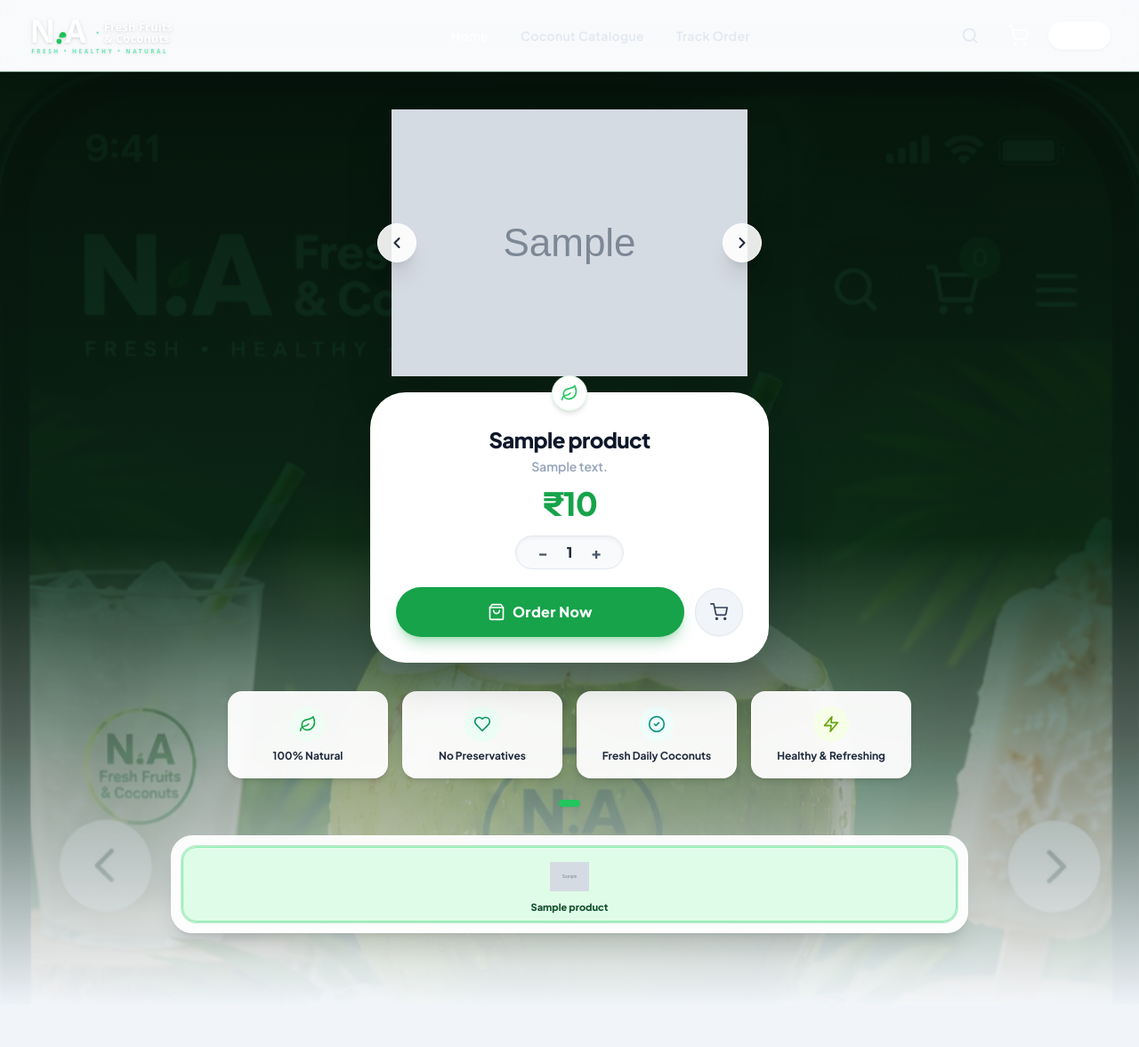
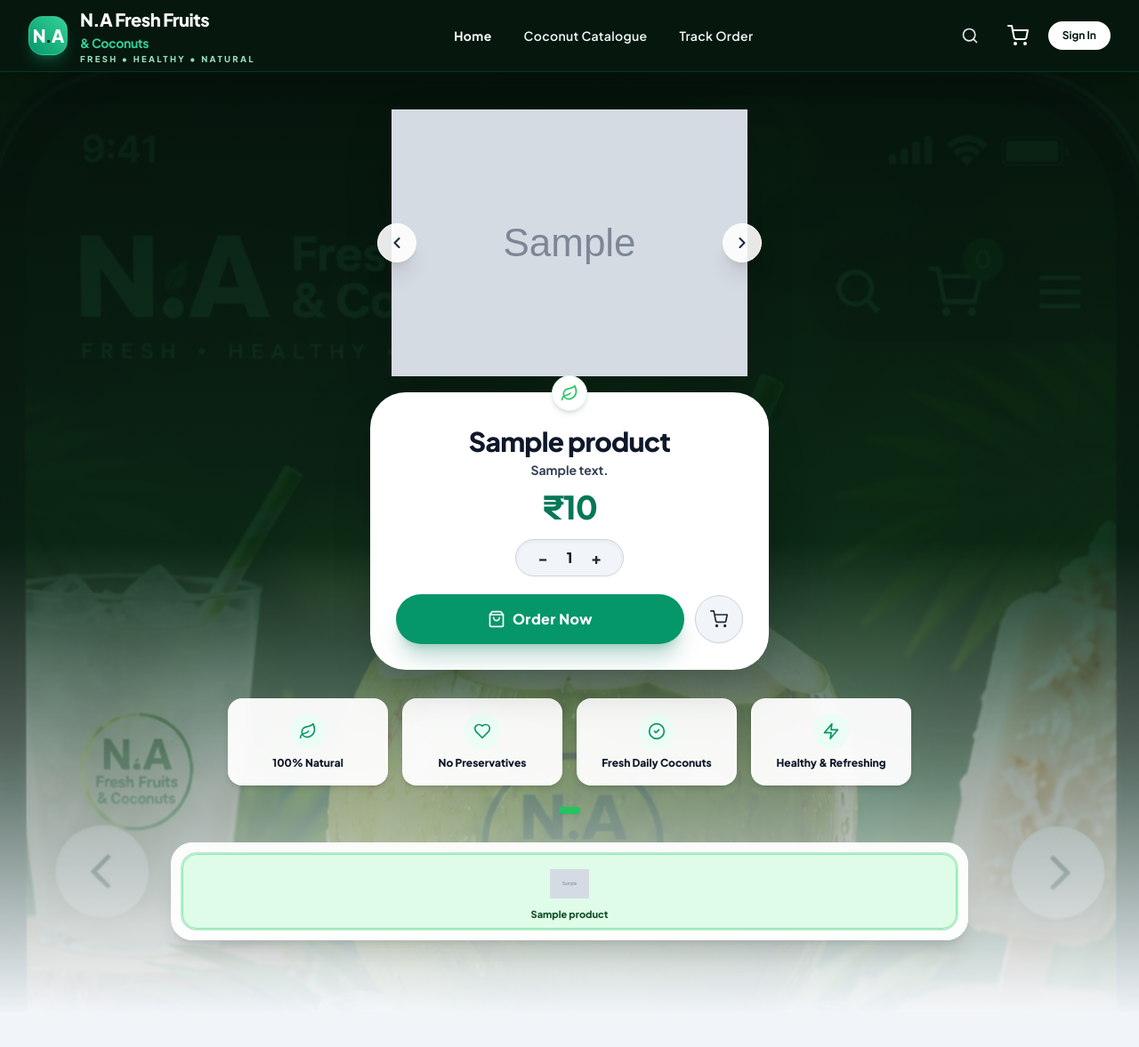
Before and after one commit to Azlenali007/Nifruitjaora, a PHP site: page / in a window 1280 px wide. Shown: the top 1177 px of the page at 89% size. Run offline with PHP 8.4, Linux system fonts and the light colour scheme; tables that the repository leaves empty hold one stand-in row (values such as "Sample post"); grey boxes marked "Sample" are stand-in pictures; some libraries are stand-ins or nearby versions.

Commit message:
refactor: update brand identity and harden security
- Redesign SVG logo with new brand gradient and layout.
- Extend Tailwind color palette with brand-950.
- Improve routing to support HEAD requests.
- Add Apache and PHP-level security rules to block access to sensitive files.

```diff
--- a/app/Core/Router.php
+++ b/app/Core/Router.php
@@ -67,9 +67,10 @@ class Router {
         // Strip query string and base path
         $path = parse_url($uri, PHP_URL_PATH) ?? '/';
         $method = strtoupper($_POST['_method'] ?? $method);
+        $matchMethod = ($method === 'HEAD') ? 'GET' : $method;
 
         foreach ($this->routes as $route) {
-            if ($route['method'] === $method && preg_match($route['pattern'], $path, $matches)) {
+            if ($route['method'] === $matchMethod && preg_match($route['pattern'], $path, $matches)) {
                 // Extract named parameters
                 $params = array_filter($matches, 'is_string', ARRAY_FILTER_USE_KEY);
 
--- a/app/Views/home/index.php
+++ b/app/Views/home/index.php
@@ -40,9 +40,9 @@
                         </div>
 
                         <!-- Top green accent notch -->
-                        <div class="w-6 h-1 bg-brand-500 rounded-full mb-1"></div>
-                        <h4 class="text-[11px] sm:text-xs font-bold text-slate-800 leading-tight mb-1 line-clamp-2" x-text="prevProduct.name"></h4>
-                        <div class="text-brand-600 font-extrabold text-sm sm:text-base mb-2 sm:mb-3" x-text="'₹' + Math.round(prevProduct.price)"></div>
+                        <div class="w-6 h-1 bg-emerald-500 rounded-full mb-1"></div>
+                        <h4 class="text-[11px] sm:text-xs font-black text-slate-900 leading-tight mb-1 line-clamp-2" x-text="prevProduct.name"></h4>
+                        <div class="text-emerald-700 font-black text-sm sm:text-base mb-2 sm:mb-3" x-text="'₹' + Math.round(prevProduct.price)"></div>
 
                         <!-- Circular Quick Cart Button -->
                         <button @click.stop="addQuickProduct(prevProduct.id)" type="button" aria-label="Add to cart"
@@ -89,31 +89,31 @@
                         </div>
 
                         <!-- Product Name -->
-                        <h2 class="text-xl sm:text-2xl font-black text-slate-900 tracking-tight pt-2" x-text="currentProduct.name">
+                        <h2 class="text-xl sm:text-2xl md:text-3xl font-black text-slate-900 tracking-tight pt-2" x-text="currentProduct.name">
                             Fresh Nariyal Pani
                         </h2>
 
-                        <!-- Natural Tagline / Subtitle -->
-                        <p class="text-xs sm:text-sm font-semibold text-slate-400 mt-1" x-text="currentProduct.short_description || '100% Natural | No Added Sugar | Fresh & Healthy'">
+                        <!-- Natural Tagline / Subtitle (High Contrast) -->
+                        <p class="text-xs sm:text-sm font-bold text-slate-700 mt-1" x-text="currentProduct.short_description || '100% Natural | No Added Sugar | Fresh & Healthy'">
                             100% Natural | No Added Sugar | Fresh &amp; Healthy
                         </p>
 
                         <!-- Price -->
                         <div class="mt-2 sm:mt-3">
-                            <span class="text-3xl sm:text-4xl font-extrabold text-brand-600 tracking-tight" x-text="'₹' + Math.round(currentProduct.price)">
+                            <span class="text-3xl sm:text-4xl font-black text-emerald-700 tracking-tight" x-text="'₹' + Math.round(currentProduct.price)">
                                 ₹40
                             </span>
                         </div>
 
                         <!-- Quantity Selector Pill [- 1 +] -->
-                        <div class="inline-flex items-center justify-center bg-slate-50 border border-slate-200 rounded-full py-1 px-4 mt-3 sm:mt-4 shadow-inner">
+                        <div class="inline-flex items-center justify-center bg-slate-100 border border-slate-300 rounded-full py-1.5 px-4 mt-3 sm:mt-4 shadow-inner">
                             <button @click="decrementQty()" type="button" aria-label="Decrease quantity"
-                                    class="w-7 h-7 flex items-center justify-center text-slate-600 hover:text-brand-600 font-extrabold text-lg select-none">
+                                    class="w-7 h-7 flex items-center justify-center text-slate-800 hover:text-emerald-700 font-black text-lg select-none">
                                 &minus;
                             </button>
-                            <span class="w-8 text-center font-extrabold text-base text-slate-800" x-text="quantity">1</span>
+                            <span class="w-8 text-center font-black text-base text-slate-900" x-text="quantity">1</span>
                             <button @click="incrementQty()" type="button" aria-label="Increase quantity"
-                                    class="w-7 h-7 flex items-center justify-center text-slate-600 hover:text-brand-600 font-extrabold text-lg select-none">
+                                    class="w-7 h-7 flex items-center justify-center text-slate-800 hover:text-emerald-700 font-black text-lg select-none">
                                 &#43;
                             </button>
                         </div>
@@ -121,12 +121,12 @@
                         <!-- Action Buttons: Order Now & Add to Cart -->
                         <div class="mt-4 sm:mt-5 flex items-center gap-3">
                             <button @click="addActiveToCart(true)" type="button"
-                                    class="flex-1 py-3.5 sm:py-4 px-6 rounded-full bg-brand-600 hover:bg-brand-700 active:scale-[0.98] text-white font-extrabold text-sm sm:text-base tracking-wide flex items-center justify-center gap-2 shadow-lg shadow-brand-600/30 transition-all">
-                                <svg class="w-5 h-5"><use href="/assets/icons/sprite.svg#icon-bag"></use></svg>
-                                <span>Order Now</span>
+                                    class="flex-1 py-3.5 sm:py-4 px-6 rounded-full bg-emerald-600 hover:bg-emerald-500 active:scale-[0.98] text-white font-black text-sm sm:text-base tracking-wide flex items-center justify-center gap-2 shadow-xl shadow-emerald-700/25 transition-all">
+                                <svg class="w-5 h-5 text-white"><use href="/assets/icons/sprite.svg#icon-bag"></use></svg>
+                                <span class="text-white">Order Now</span>
                             </button>
                             <button @click="addActiveToCart(false)" type="button" aria-label="Add to cart"
-                                    class="p-3.5 sm:p-4 rounded-full bg-slate-100 hover:bg-brand-50 text-slate-700 hover:text-brand-600 border border-slate-200 transition-colors shadow-sm" title="Add to Cart">
+                                    class="p-3.5 sm:p-4 rounded-full bg-slate-100 hover:bg-emerald-50 text-slate-800 hover:text-emerald-700 border border-slate-300 transition-colors shadow-sm" title="Add to Cart">
                                 <svg class="w-5 h-5"><use href="/assets/icons/sprite.svg#icon-cart"></use></svg>
                             </button>
                         </div>
@@ -148,9 +148,9 @@
                         </div>
 
                         <!-- Top green accent notch -->
-                        <div class="w-6 h-1 bg-brand-500 rounded-full mb-1"></div>
-                        <h4 class="text-[11px] sm:text-xs font-bold text-slate-800 leading-tight mb-1 line-clamp-2" x-text="nextProduct.name"></h4>
-                        <div class="text-brand-600 font-extrabold text-sm sm:text-base mb-2 sm:mb-3" x-text="'₹' + Math.round(nextProduct.price)"></div>
+                        <div class="w-6 h-1 bg-emerald-500 rounded-full mb-1"></div>
+                        <h4 class="text-[11px] sm:text-xs font-black text-slate-900 leading-tight mb-1 line-clamp-2" x-text="nextProduct.name"></h4>
+                        <div class="text-emerald-700 font-black text-sm sm:text-base mb-2 sm:mb-3" x-text="'₹' + Math.round(nextProduct.price)"></div>
 
                         <!-- Circular Quick Cart Button -->
                         <button @click.stop="addQuickProduct(nextProduct.id)" type="button" aria-label="Add to cart"
@@ -170,35 +170,35 @@
             <!-- 4 BENEFIT BADGES ROW (Matches Reference Design) -->
             <div class="mt-8 grid grid-cols-2 sm:grid-cols-4 gap-3 sm:gap-4 max-w-3xl mx-auto">
                 <!-- Badge 1: 100% Natural -->
-                <div class="bg-white/95 backdrop-blur-sm rounded-2xl p-4 text-center shadow-md border border-white/60 flex flex-col items-center justify-center transition-transform hover:-translate-y-0.5">
-                    <div class="w-10 h-10 rounded-full bg-brand-50 text-brand-600 flex items-center justify-center mb-2">
+                <div class="bg-white/95 backdrop-blur-sm rounded-2xl p-4 text-center shadow-md border border-white/70 flex flex-col items-center justify-center transition-transform hover:-translate-y-0.5">
+                    <div class="w-10 h-10 rounded-full bg-emerald-50 text-emerald-600 flex items-center justify-center mb-2">
                         <svg class="w-5 h-5"><use href="/assets/icons/sprite.svg#icon-leaf"></use></svg>
                     </div>
-                    <span class="text-xs font-bold text-slate-800">100% Natural</span>
+                    <span class="text-xs font-black text-slate-900">100% Natural</span>
                 </div>
 
                 <!-- Badge 2: No Preservatives -->
-                <div class="bg-white/95 backdrop-blur-sm rounded-2xl p-4 text-center shadow-md border border-white/60 flex flex-col items-center justify-center transition-transform hover:-translate-y-0.5">
+                <div class="bg-white/95 backdrop-blur-sm rounded-2xl p-4 text-center shadow-md border border-white/70 flex flex-col items-center justify-center transition-transform hover:-translate-y-0.5">
                     <div class="w-10 h-10 rounded-full bg-emerald-50 text-emerald-600 flex items-center justify-center mb-2">
                         <svg class="w-5 h-5"><use href="/assets/icons/sprite.svg#icon-heart"></use></svg>
                     </div>
-                    <span class="text-xs font-bold text-slate-800">No Preservatives</span>
+                    <span class="text-xs font-black text-slate-900">No Preservatives</span>
                 </div>
 
                 <!-- Badge 3: Fresh Daily Coconuts -->
-                <div class="bg-white/95 backdrop-blur-sm rounded-2xl p-4 text-center shadow-md border border-white/60 flex flex-col items-center justify-center transition-transform hover:-translate-y-0.5">
-                    <div class="w-10 h-10 rounded-full bg-teal-50 text-teal-600 flex items-center justify-center mb-2">
+                <div class="bg-white/95 backdrop-blur-sm rounded-2xl p-4 text-center shadow-md border border-white/70 flex flex-col items-center justify-center transition-transform hover:-translate-y-0.5">
+                    <div class="w-10 h-10 rounded-full bg-emerald-50 text-emerald-600 flex items-center justify-center mb-2">
                         <svg class="w-5 h-5"><use href="/assets/icons/sprite.svg#icon-circle-check"></use></svg>
                     </div>
-                    <span class="text-xs font-bold text-slate-800">Fresh Daily Coconuts</span>
+                    <span class="text-xs font-black text-slate-900">Fresh Daily Coconuts</span>
                 </div>
 
                 <!-- Badge 4: Healthy & Refreshing -->
-                <div class="bg-white/95 backdrop-blur-sm rounded-2xl p-4 text-center shadow-md border border-white/60 flex flex-col items-center justify-center transition-transform hover:-translate-y-0.5">
-                    <div class="w-10 h-10 rounded-full bg-lime-50 text-lime-600 flex items-center justify-center mb-2">
+                <div class="bg-white/95 backdrop-blur-sm rounded-2xl p-4 text-center shadow-md border border-white/70 flex flex-col items-center justify-center transition-transform hover:-translate-y-0.5">
+                    <div class="w-10 h-10 rounded-full bg-emerald-50 text-emerald-600 flex items-center justify-center mb-2">
                         <svg class="w-5 h-5"><use href="/assets/icons/sprite.svg#icon-zap"></use></svg>
                     </div>
-                    <span class="text-xs font-bold text-slate-800">Healthy &amp; Refreshing</span>
+                    <span class="text-xs font-black text-slate-900">Healthy &amp; Refreshing</span>
                 </div>
             </div>
 
--- a/app/Views/layouts/main.php
+++ b/app/Views/layouts/main.php
@@ -38,25 +38,43 @@
     </div>
     <?php endif; ?>
 
-    <!-- Navigation Header (Modern, High Contrast, Matches Visual Reference) -->
-    <header class="sticky top-0 z-40 bg-brand-950/95 backdrop-blur-md border-b border-brand-800/50 text-white transition-all shadow-lg">
+    <!-- Navigation Header (Solid Background, Guaranteed 100% Brand Visibility) -->
+    <header class="sticky top-0 z-40 bg-[#06180e] border-b border-emerald-900/60 text-white transition-all shadow-xl">
         <div class="max-w-7xl mx-auto px-3 sm:px-6 lg:px-8">
             <div class="flex items-center justify-between h-18 sm:h-20">
 
-                <!-- Brand Logo (High Visibility, Never Clipped or Overlapped) -->
-                <a href="/" class="flex items-center gap-2 group focus:outline-none shrink-0 py-1" aria-label="N.A Fresh Fruits & Coconuts">
-                    <img src="/assets/images/logo.svg"
-                         alt="N.A Fresh Fruits & Coconuts"
-                         class="h-9 sm:h-11 md:h-12 w-auto max-w-[190px] xs:max-w-[220px] sm:max-w-[270px] md:max-w-none object-contain transition-transform group-hover:scale-102 filter drop-shadow">
+                <!-- Brand Logo & Name (Crisp Vector & Typography Lockup - Always 100% Visible) -->
+                <a href="/" class="flex items-center gap-2.5 sm:gap-3.5 group focus:outline-none shrink-0 py-1" aria-label="N.A Fresh Fruits & Coconuts">
+                    <!-- Emblem: N.A with natural green leaf accent -->
+                    <div class="w-10 h-10 sm:w-11 sm:h-11 rounded-2xl bg-gradient-to-tr from-emerald-600 to-emerald-400 flex items-center justify-center shadow-lg shadow-emerald-500/30 text-white shrink-0 group-hover:scale-105 transition-transform border border-emerald-300/30">
+                        <span class="text-lg sm:text-xl font-black tracking-tighter select-none font-sans flex items-center">
+                            N<span class="text-emerald-950 font-black">.</span>A
+                        </span>
+                    </div>
+
+                    <!-- Typographic Brand Stack -->
+                    <div class="flex flex-col text-left justify-center">
+                        <div class="flex items-center leading-none">
+                            <span class="text-base sm:text-lg md:text-xl font-black text-white tracking-tight leading-none group-hover:text-emerald-300 transition-colors">
+                                N.A <span class="font-extrabold text-white">Fresh Fruits</span>
+                            </span>
+                        </div>
+                        <span class="text-xs sm:text-sm font-bold text-emerald-400 tracking-tight leading-tight mt-0.5">
+                            &amp; Coconuts
+                        </span>
+                        <span class="text-[8px] sm:text-[9.5px] font-extrabold text-emerald-200/90 tracking-[0.2em] sm:tracking-[0.25em] uppercase leading-none mt-1">
+                            Fresh &bull; Healthy &bull; Natural
+                        </span>
+                    </div>
                 </a>
 
                 <!-- Desktop Navigation Links (Modern Spacious Treatment) -->
                 <nav class="hidden md:flex items-center gap-1 lg:gap-2 text-sm font-semibold tracking-wide">
-                    <a href="/" class="px-3.5 py-2 rounded-full text-white hover:text-brand-300 hover:bg-brand-900/60 transition-all">Home</a>
-                    <a href="/products" class="px-3.5 py-2 rounded-full text-slate-200 hover:text-brand-300 hover:bg-brand-900/60 transition-all">Coconut Catalogue</a>
-                    <a href="/track" class="px-3.5 py-2 rounded-full text-slate-200 hover:text-brand-300 hover:bg-brand-900/60 transition-all">Track Order</a>
+                    <a href="/" class="px-3.5 py-2 rounded-full text-white font-bold hover:text-emerald-300 hover:bg-emerald-900/60 transition-all">Home</a>
+                    <a href="/products" class="px-3.5 py-2 rounded-full text-slate-100 font-semibold hover:text-emerald-300 hover:bg-emerald-900/60 transition-all">Coconut Catalogue</a>
+                    <a href="/track" class="px-3.5 py-2 rounded-full text-slate-100 font-semibold hover:text-emerald-300 hover:bg-emerald-900/60 transition-all">Track Order</a>
                     <?php if (auth()): ?>
-                        <a href="/my-orders" class="px-3.5 py-2 rounded-full text-slate-200 hover:text-brand-300 hover:bg-brand-900/60 transition-all">My Orders</a>
+                        <a href="/my-orders" class="px-3.5 py-2 rounded-full text-slate-100 font-semibold hover:text-emerald-300 hover:bg-emerald-900/60 transition-all">My Orders</a>
                     <?php endif; ?>
                 </nav>
 
--- a/public/index.php
+++ b/public/index.php
@@ -1,10 +1,19 @@
 <?php
+
+// Block direct access to hidden files and sensitive project resources
+$requestUri = parse_url($_SERVER['REQUEST_URI'] ?? '/', PHP_URL_PATH);
+$decodedUri = urldecode((string)$requestUri);
+if (preg_match('#(?:/\.|\b(composer\.(json|lock)|package\.json|\.env|phpunit\.xml|tailwind\.config\.js|postcss\.config\.js|database/|config/|app/|storage/|resources/|routes/|tests/|vendor/|scripts/))\b#i', $decodedUri)) {
+    http_response_code(403);
+    header('Content-Type: text/plain; charset=utf-8');
+    echo "403 Forbidden - Access Denied";
+    exit;
+}
 
 // Check if running on PHP built-in server and file exists on disk
 if (php_sapi_name() === 'cli-server') {
-    $uri = parse_url($_SERVER['REQUEST_URI'], PHP_URL_PATH);
-    $filePath = __DIR__ . $uri;
-    if ($uri !== '/' && file_exists($filePath) && !is_dir($filePath)) {
+    $filePath = __DIR__ . $requestUri;
+    if ($requestUri !== '/' && file_exists($filePath) && !is_dir($filePath)) {
         return false; // Let PHP built-in server serve the static file directly
     }
 }
--- a/tailwind.config.js
+++ b/tailwind.config.js
@@ -19,6 +19,7 @@ module.exports = {
           700: '#15803d',
           800: '#166534',
           900: '#14532d',
+          950: '#06180e',
           dark: '#0d381e'
         },
         coconut: {
```
Also changed, not shown: index.php (added, +64 -0 lines), .htaccess (added), public/.htaccess, public/assets/css/app.css, public/assets/images/logo.svg, 1 other file.
